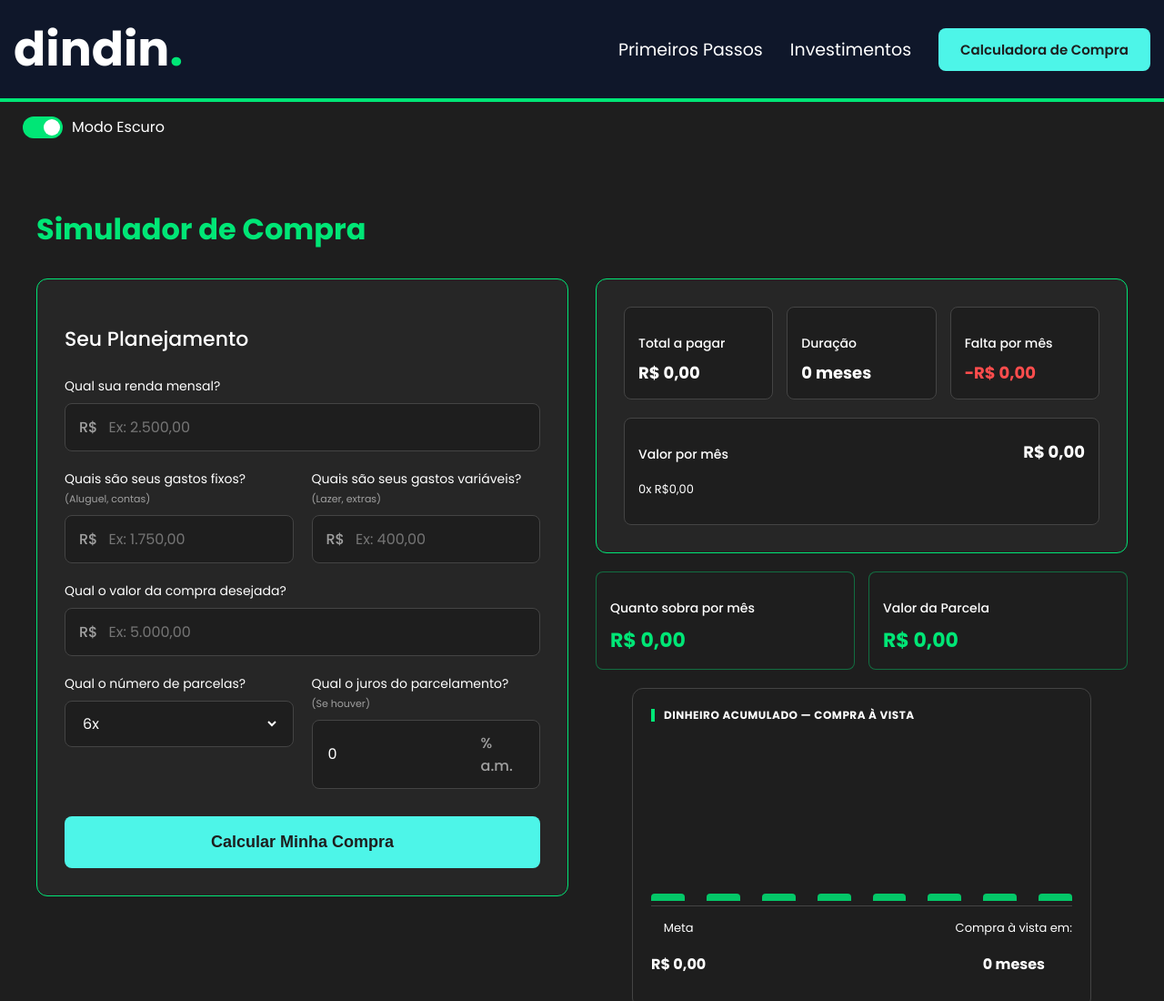
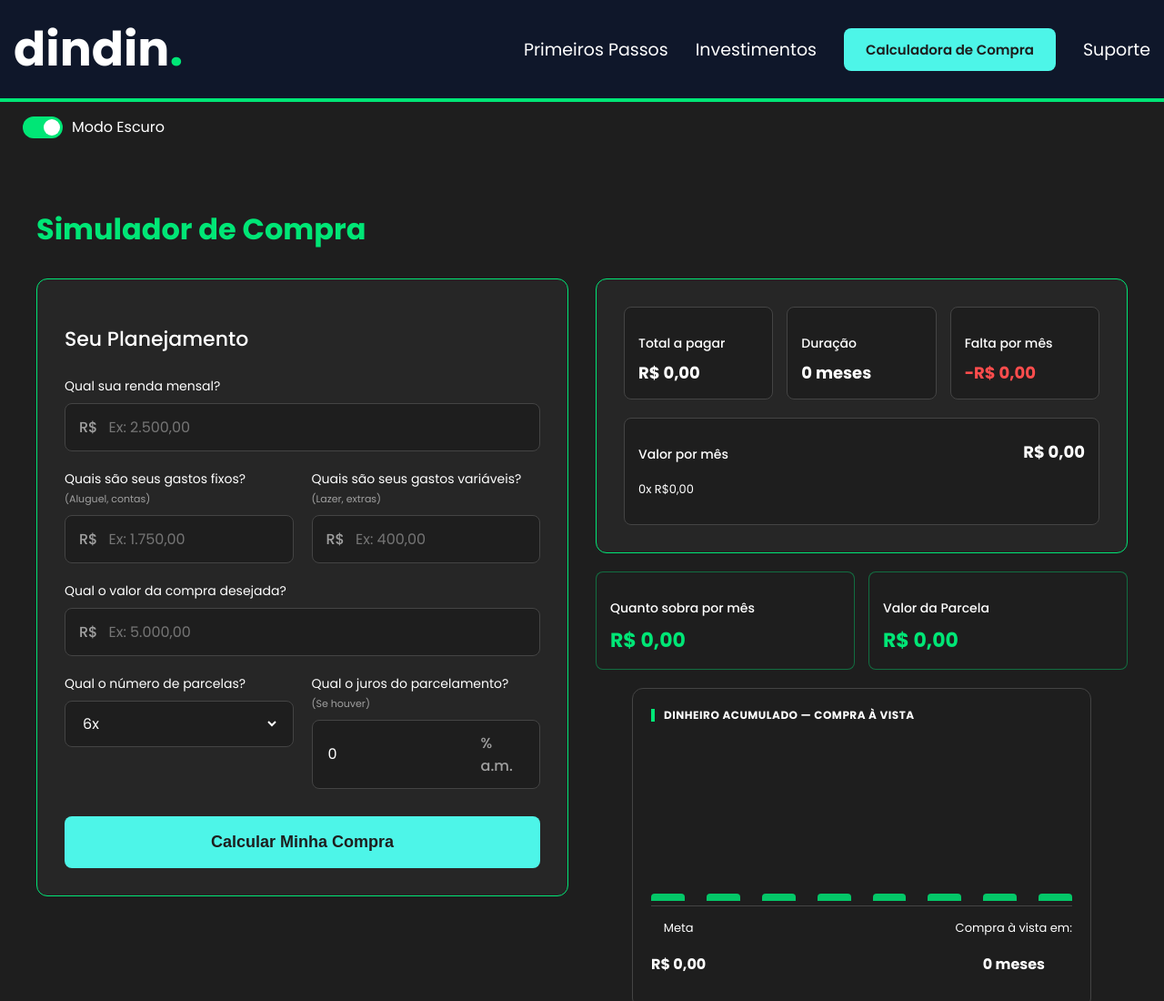
Before and after one commit to naka788/DinDin, a plain HTML site: page paginas/calculadora.html in a window 1280 px wide. Shown: the top 1100 px of the page at 91% size. Drawn offline with Linux system fonts and the light colour scheme.

Commit message:
pagina de contato para formulario web

```diff
--- a/paginas/calculadora.html
+++ b/paginas/calculadora.html
@@ -16,6 +16,7 @@
             <a href="/paginas/primeirosPassos.html">Primeiros Passos</a>
             <a href="/paginas/investimentos.html">Investimentos</a>
             <a href="/paginas/calculadora.html" class="botaoCalculadora">Calculadora de Compra</a>
+            <a href="/paginas/contato.html">Suporte</a>
         </nav>
     </header>
 
```
Also changed, not shown: paginas/index.html (+1 -0 lines), paginas/investimentos.html (+1 -0 lines), paginas/primeirosPassos.html (+1 -0 lines), paginas/contato.html (added).
